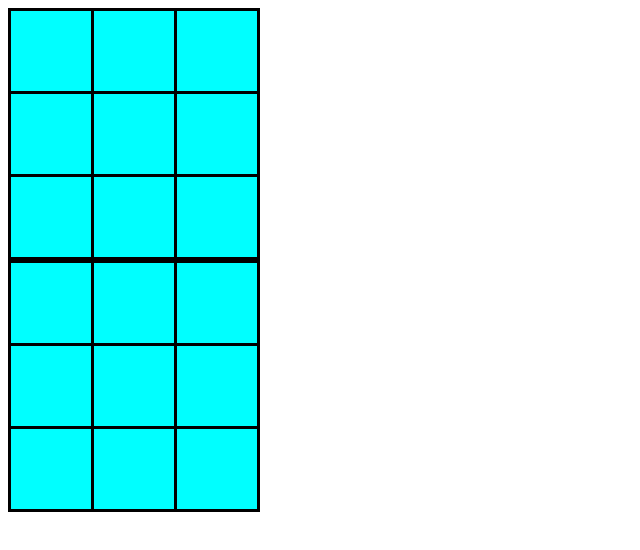
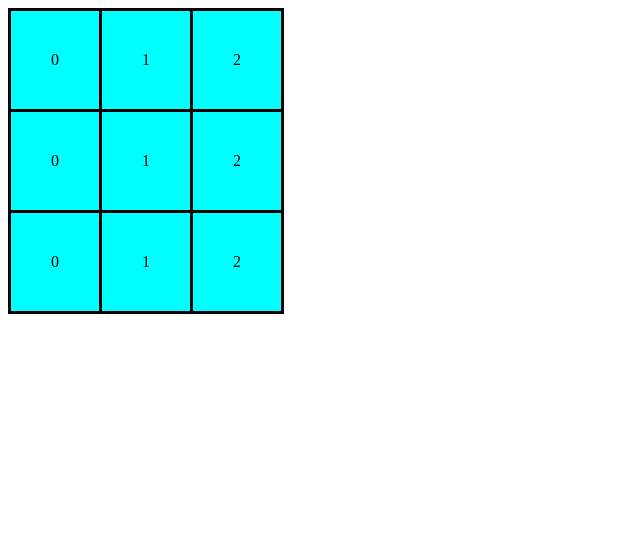
Before and after one commit to willruales/tic_tac_toe, a plain HTML site: page index.html in a window 1280 px wide. Shown: the whole page, without its empty margins (0-640 px from the left). Drawn offline with Linux system fonts and the light colour scheme.

Commit message:
changing evnt listener

```diff
--- a/index.html
+++ b/index.html
@@ -11,7 +11,7 @@
 
 <body>
 
-
+    <!--
     <table>
         <tr>
             <td></td>
@@ -28,7 +28,8 @@
             <td></td>
             <td></td>
         </tr>
-    </table>
+    </table> -->
+    <table id="myTable"></table>
 
 
     <script src="script.js"></script>
--- a/script.js
+++ b/script.js
@@ -1,20 +1,27 @@
 let tableArray = [["", "", ""], ["", "", ""], ["", "", ""]]
 let newTable = document.createElement('table')
-
+let i = 0
 for (let row of tableArray) {
 
-    newTable.insertRow();
+    let thisone = newTable.insertRow();
+    thisone
 
-    for (let cell of row) {
+    for (let cell in row) {
+
+
 
         let newCell = newTable.rows[newTable.rows.length - 1].insertCell();
         newCell.addEventListener("click", function () {
             console.log(row, cell), table(newCell)
+            console.log(thisone)
         });
 
 
         newCell.textContent = cell;
+
     }
+    i++
+    //console.log(cell)
 }
 
 document.body.appendChild(newTable);
@@ -55,7 +62,7 @@ let playerTurn = (function () {
 
 
 
-let table = (function (x) {
+let table = (function (x, y, z) {
     if (playerTurn.currentPlay() == player1) {
         console.log("deeperworks")
         x.textContent = player1.mark
--- a/style.css
+++ b/style.css
@@ -5,7 +5,7 @@ table {
     border-style: solid;
 }
 
-tr,
+
 td {
     border-style: solid;
     border: solid, 3px, black;
```
